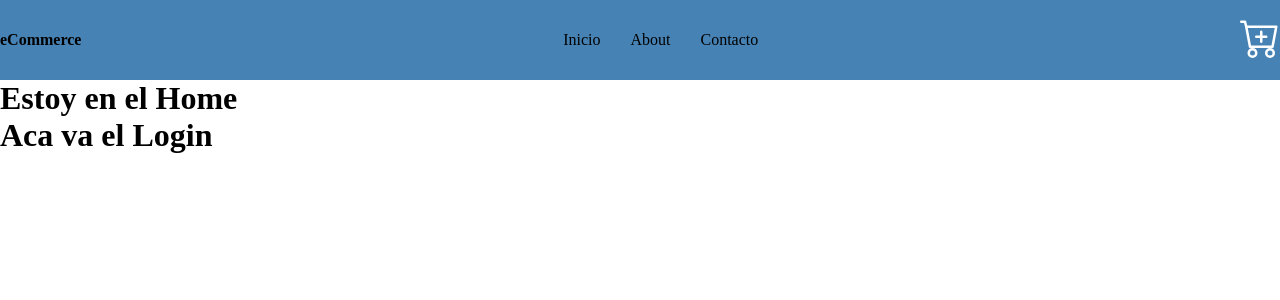
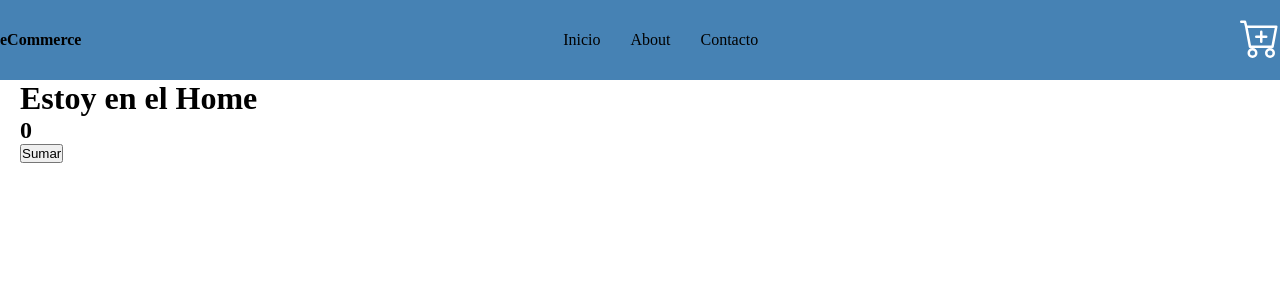
Before and after one commit to abregmau/coder-react, a React (Vite) app: page / in a window 1280 px wide. Shown: the top 300 px of the page. Built offline with nearby package versions, Linux system fonts and the light colour scheme.

Commit message:
Modificaciones en el home

```diff
--- a/src/App.jsx
+++ b/src/App.jsx
@@ -1,13 +1,11 @@
 import Navbar from "./components/layout/navbar/Navbar";
 import Home from "./components/pages/home/Home";
-import Login from "./components/pages/login/Login";
 
 function App() {
   return (
     <div>
       <Navbar />
       <Home />
-      <Login />
     </div>
   );
 }
--- a/src/components/pages/home/Home.jsx
+++ b/src/components/pages/home/Home.jsx
@@ -1,7 +1,16 @@
+import { useState } from "react";
+
 const Home = () => {
+  const [contador, setContador] = useState(0);
+
+  const sumar = () => {
+    setContador(contador + 1);
+  };
   return (
-    <div>
+    <div style={{ padding: "0 20px" }}>
       <h1>Estoy en el Home</h1>
+      <h2>{contador}</h2>
+      <button onClick={sumar}>Sumar</button>
     </div>
   );
 };
```
